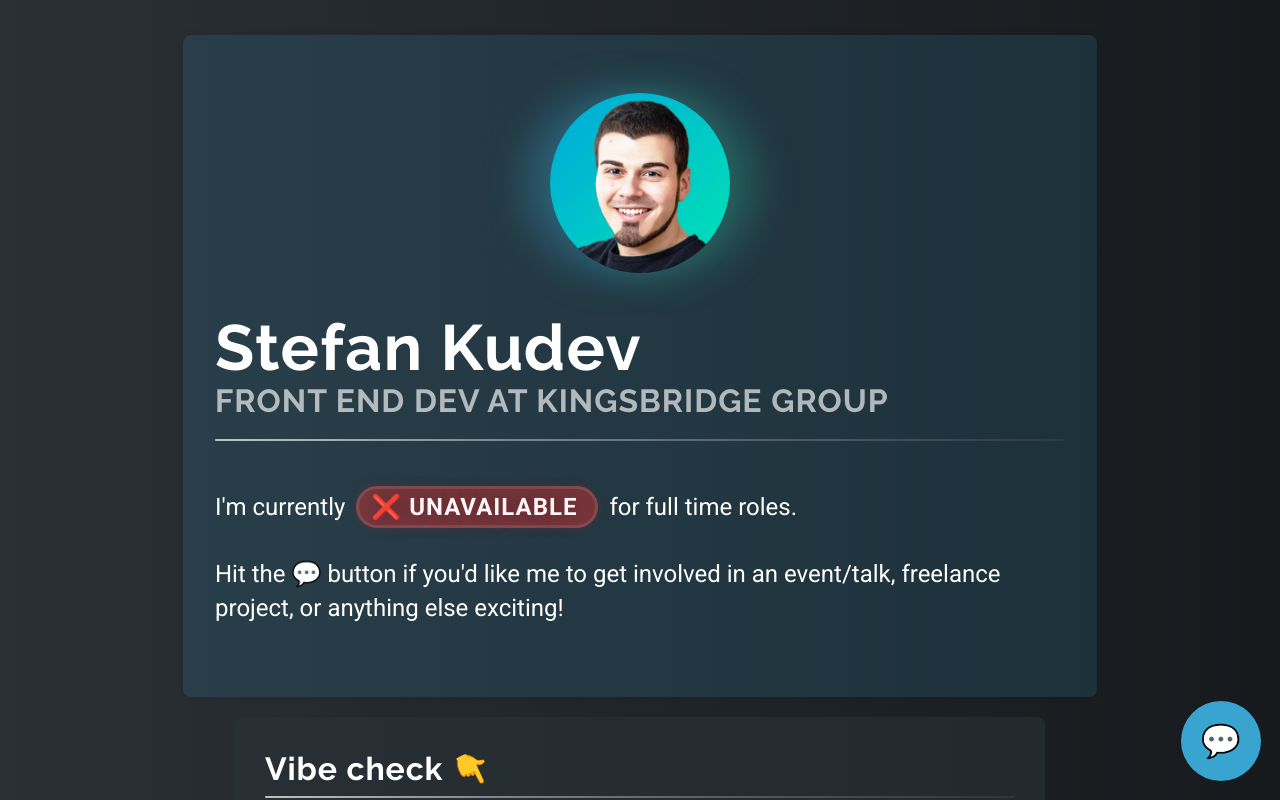
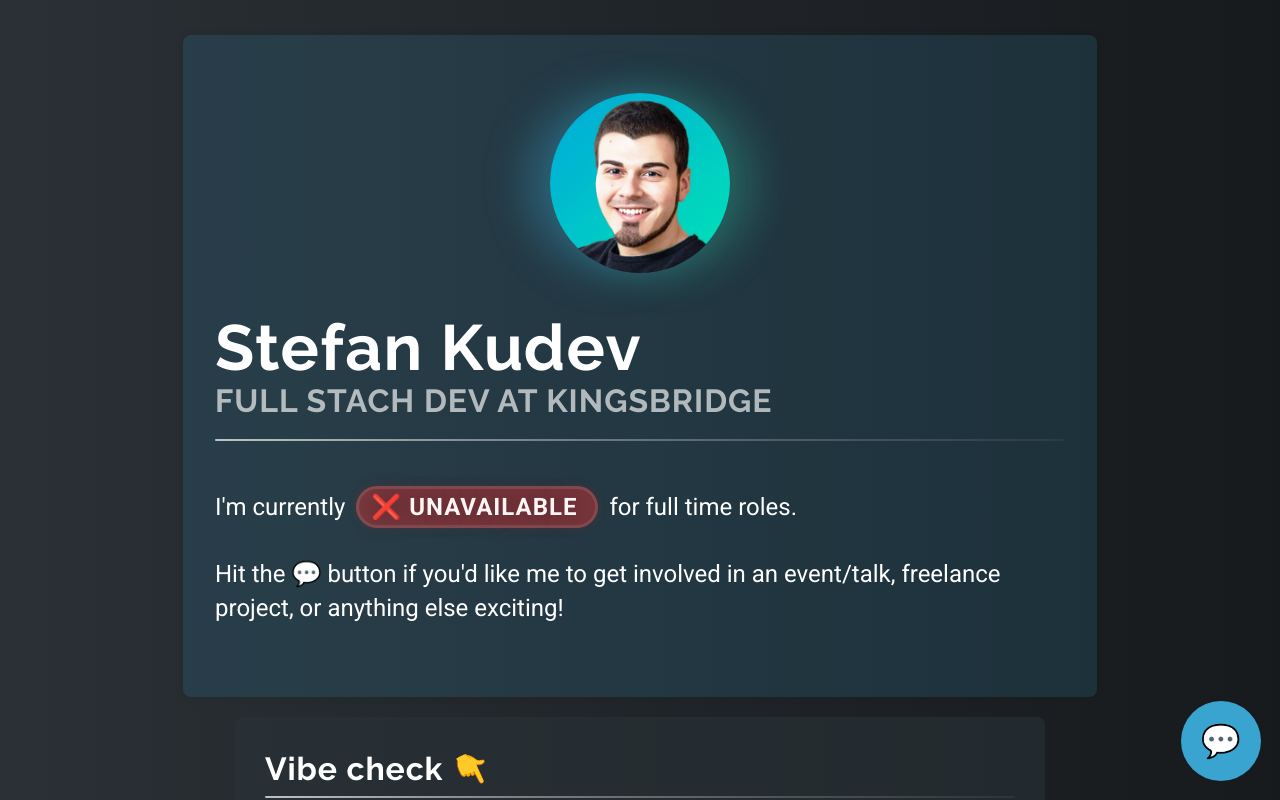
Before and after one commit to stefankudev/stefan_kudev_portfolio_website, a React (Create React App) app: page / in a window 1280 px wide. Shown: the top 800 px of the page. Built offline with nearby package versions, Linux system fonts and the light colour scheme.

Commit message:
Update App.js
job title change? 👀

```diff
--- a/src/App.js
+++ b/src/App.js
@@ -31,7 +31,7 @@ function App() {
       <main className={contactActive ? cn(css.blur) : null}>
         <TitleCard
           availability={false}
-          tagline="Front End Dev at Kingsbridge Group"
+          tagline="Full Stach Dev at Kingsbridge"
         // preferredWork={[
         //   "Full Stack Developer Roles",
         //   "Front End Developer Roles",
```
